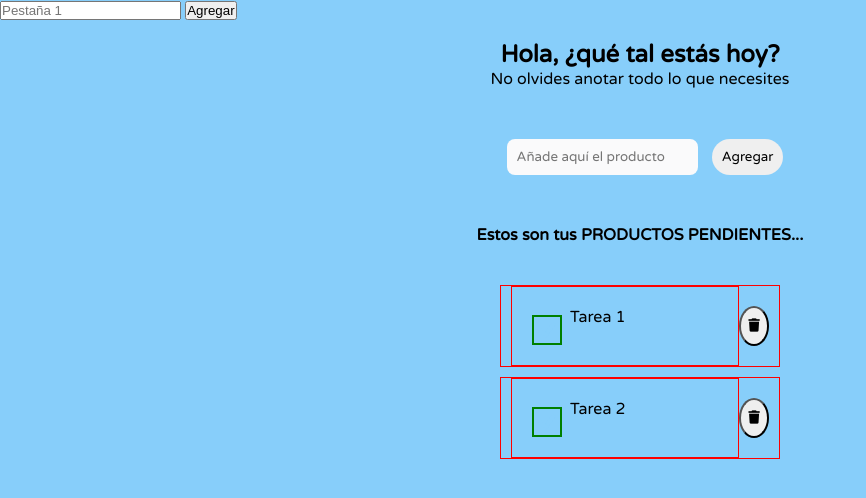
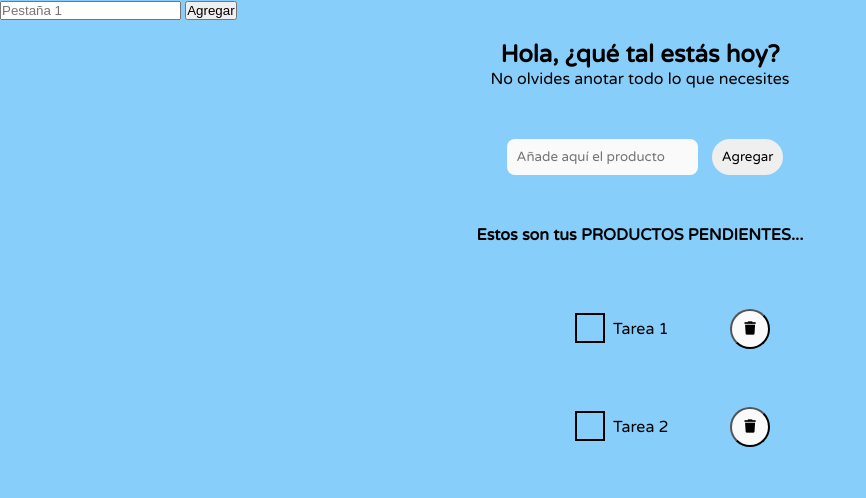
Before and after one commit to David-Santoryu/toDo, a plain HTML site: page index.html in a window 1280 px wide. Shown: the whole page, without its empty margins (0-866 px from the left). Drawn offline with Linux system fonts and the light colour scheme.

Commit message:
Tarea cambia color y tachada

```diff
--- a/style.css
+++ b/style.css
@@ -79,16 +79,18 @@ ul {
   padding: 0px 10px;
   width: 100%;
   margin-bottom: 10px;
-  border: 1px solid red;
+  /* border: 1px solid red; */
 }
 
 .task-align label {
   padding: 20px;
 }
 
+.container input[type="checkbox"] {
+}
+
 /* Crear el VISTO del checkbox */
 .task-align input[type="checkbox"] + label::after {
-  color: red;
   content: "";
   width: 12px;
   height: 6px;
@@ -101,8 +103,9 @@ ul {
   transform: rotate(-55deg);
 }
 
+/* Crear el VISTO del checkbox al CLICAR*/
 .task-align input[type="checkbox"]:checked + label::after {
-  border: 4px solid blue;
+  border: 4px solid var(--tomato);
   border-right: 0;
   border-top: 0;
 }
@@ -114,29 +117,29 @@ ul {
   height: 26px;
   float: left;
   margin: 0.5em 0.5em 0 0;
-  border: 2px solid green;
+  border: 2px solid black;
 }
 
+/* Crear el RECUADRO del checkbox al CLICAR*/
 .task-align input[type="checkbox"]:checked + label::before {
-  border-color: blue;
-  color: blue;
+  border-color: var(--tomato);
+  color: var(--tomato);
 }
 
+/* Para que el RECUADRO del checkbox y el LABEL se desplacen a la derecha*/
 .task-align input[type="checkbox"] + label {
-  border: 1px solid red;
-  /* display: flex; */
-  /* justify-content: center; */
-  align-items: center;
-  width: 300px;
+  margin-left: 45px;
 }
 
-label {
-  border: 4px solid green;
-  padding-top: 30px;
+/* Alinear con line-height el RECUADRO y el texto*/
+input[type="checkbox"] + label {
+  line-height: 3em;
 }
 
+/* Darle color al VISTO del checkbox al CLICAR*/
 .task-align input[type="checkbox"]:checked + label {
-  color: blue;
+  color: var(--tomato);
+  text-decoration: line-through;
 }
 
 input[type="checkbox"] {
@@ -148,4 +151,12 @@ input[type="checkbox"] {
   width: 40px;
   height: 40px;
   border-radius: 50%;
+  background-color: var(--white);
 }
+
+.button-delete-item:hover {
+  cursor: pointer;
+  color: var(--tomato);
+  border-color: var(--tomato);
+  background-color: var(--white);
+}
```
